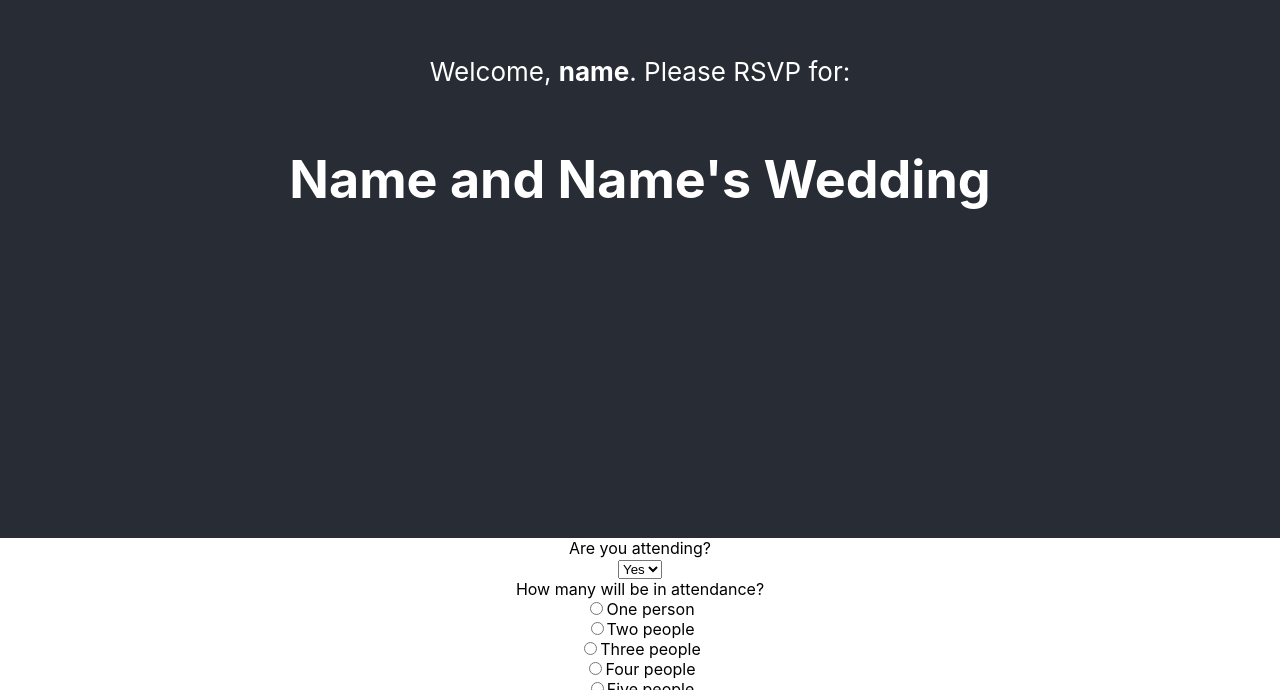
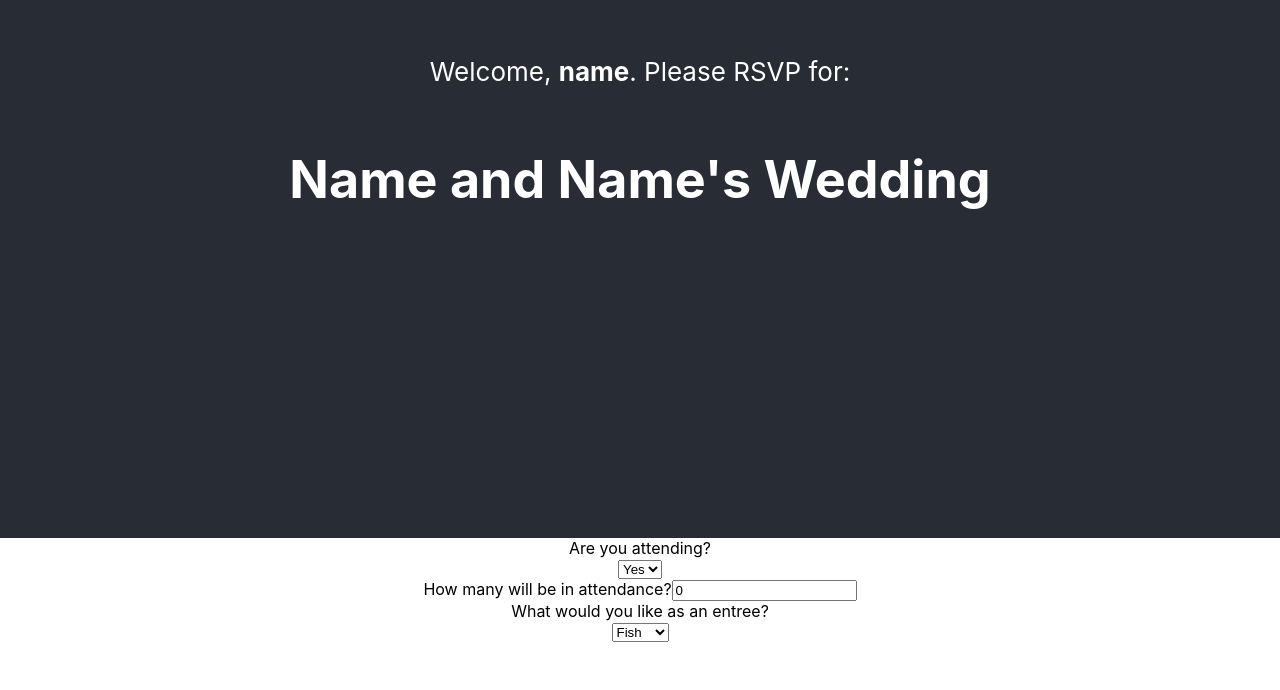
Before and after one commit to samfauble/wedding-rsvp, a React (Create React App) app: page / in a window 1280 px wide. Shown: the part 262-952 px from the top of the page. After the commit the page ends 904 px from the top, so only its background shows below. Built offline with nearby package versions, Linux system fonts and the light colour scheme.

Commit message:
completed state logic for guestNumber

```diff
--- a/src/components/FormSpace.js
+++ b/src/components/FormSpace.js
@@ -12,10 +12,15 @@ class FormSpace extends React.Component {
              dishType: []
         }
         this.setIsGoing = this.setIsGoing.bind(this);
+        this.setGuestNumber = this.setGuestNumber.bind(this)
     }
 
-    setIsGoing (event) {
-    this.setState({isGoing: event.target.value}, ()=>{console.log(this.state.isGoing)})
+    setIsGoing(event){
+    this.setState({isGoing: event.target.value})
+    }
+
+    setGuestNumber(event){
+        this.setState({guestNumber: event.target.value})
     }
 
 
@@ -32,27 +37,8 @@ class FormSpace extends React.Component {
                     </div>
                 </div>
                 <div>
-                How many will be in attendance?
-                    <div>
-                        <input type="radio" id="one" name="number"/>
-                        <label htmlFor="one">One person</label>
-                    </div>
-                    <div>
-                        <input type="radio" id="two" name="number"/>
-                        <label htmlFor="two">Two people</label>
-                    </div>
-                    <div>
-                        <input type="radio" id="three" name="number"/>
-                        <label htmlFor="three">Three people</label>
-                    </div>
-                    <div>
-                        <input type="radio" id="four" name="number"/>
-                        <label htmlFor="four">Four people</label>
-                    </div>
-                    <div>
-                        <input type="radio" id="five" name="number"/>
-                        <label htmlFor="five">Five people</label>
-                    </div>
+                    How many will be in attendance?
+                    <input type="text" maxLength="2" value={this.state.guestNumber} onChange={this.setGuestNumber}/>
                 </div>
                 <div>
                     What would you like as an entree?
```
